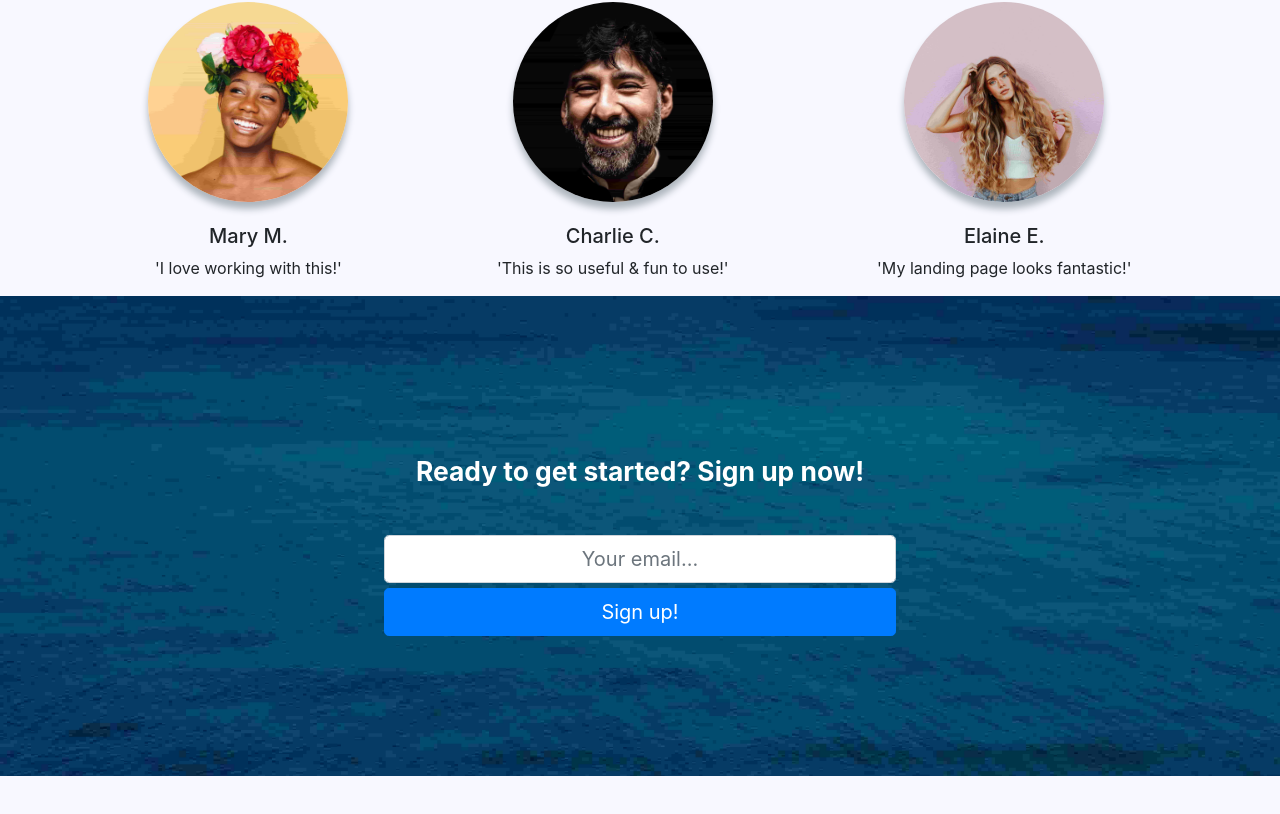
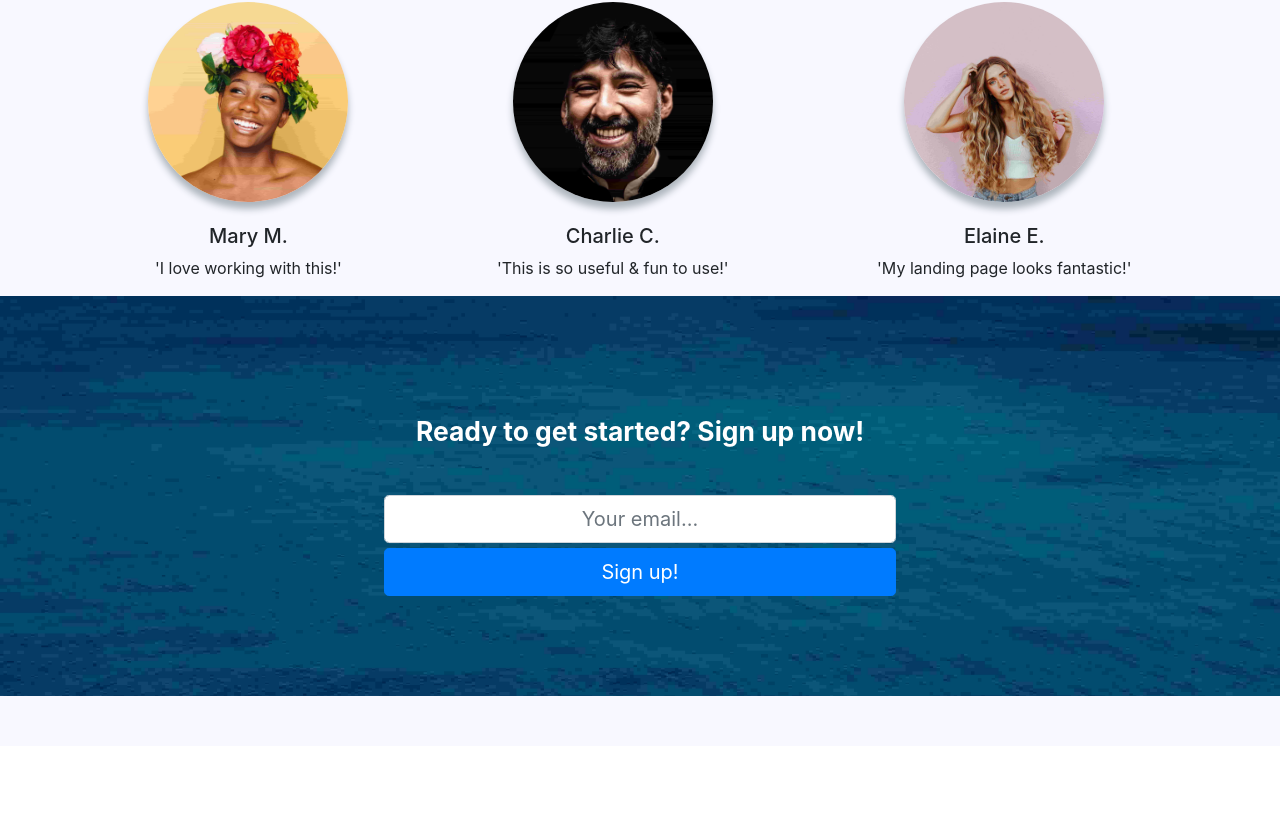
Before and after one commit to lacyjpr/landing, a React (Create React App) app: page / in a window 1280 px wide. Shown: the part 2949-3763 px from the top of the page. After the commit the page ends 3695 px from the top, so only its background shows below. Built offline with nearby package versions, Linux system fonts and the light colour scheme.

Commit message:
Reduce component height

```diff
--- a/src/components/parting/Parting.scss
+++ b/src/components/parting/Parting.scss
@@ -8,13 +8,13 @@ input {
   text-align: center;
   color: white;
   background-size: cover;
-  min-height: 30rem;
+  height: 50vh;
   background-image: url(../../assets/blue-water.jpg);
 
   &__text {
     font-size: 1.65em;
     font-weight: bold;
-    margin-top: 20vh;
+    margin-top: 15vh;
   }
 
   &__form {
```
